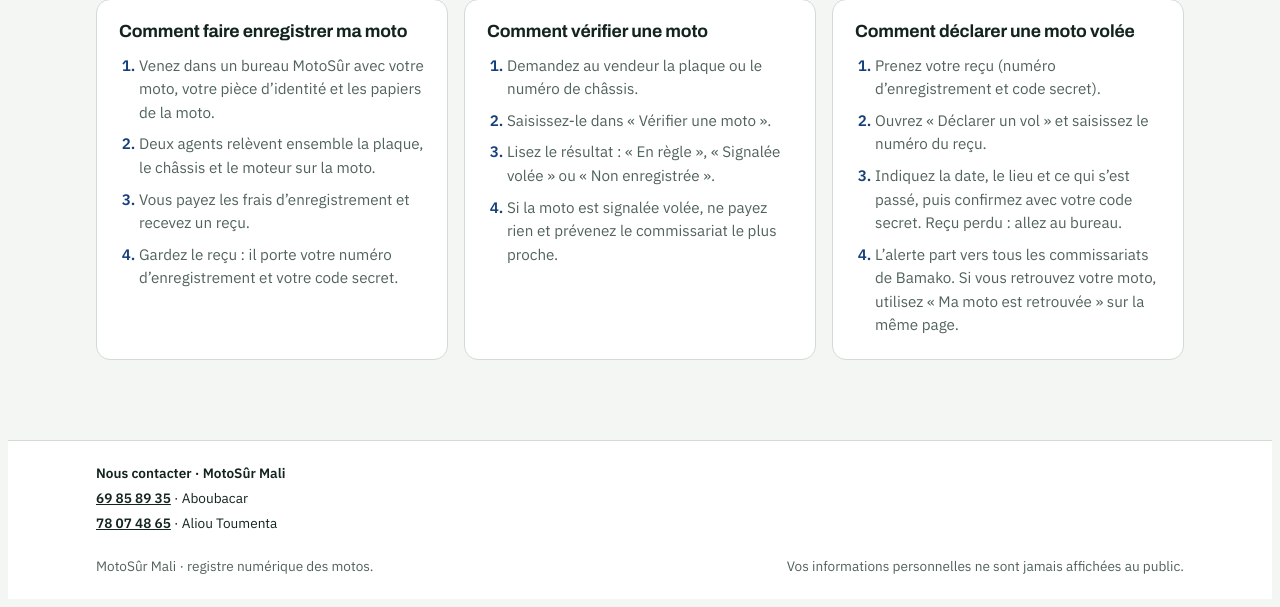
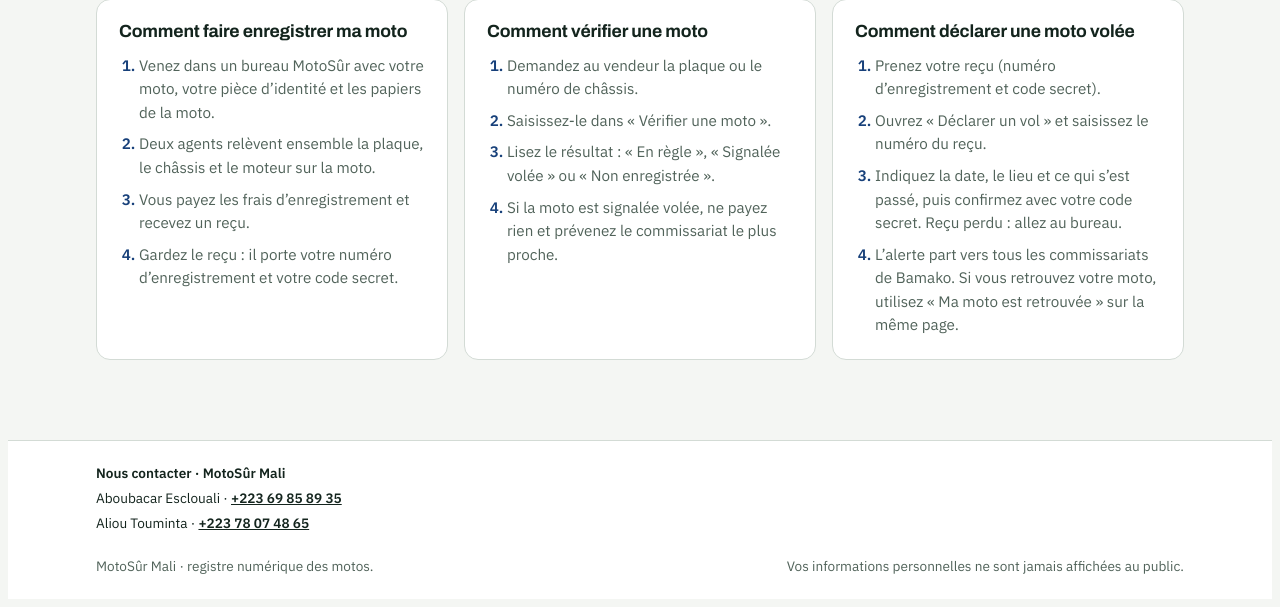
Before and after one commit to aboubacarsidiky951-wq/motosur-mali, a Spring Boot app: page / in a window 1280 px wide. Shown: the part 782-1389 px from the top of the page. Run offline with Spring Boot 4, Linux system fonts and the light colour scheme; some of the project's set-up classes (security, data sources, template engines, error pages and the like) are left out, and stand-ins take their place.

Commit message:
Pied de page : +223 et noms
Co-Authored-By: Claude Sonnet 5.5 <noreply@anthropic.com>
Claude-Session: https://claude.ai/code/session_01SqH3vGCJ335FbnoR6rPYEX

```diff
--- a/src/main/resources/static/index.html
+++ b/src/main/resources/static/index.html
@@ -212,8 +212,8 @@
   <div class="wrap foot-contact">
     <div>
       <b>Nous contacter · MotoSûr Mali</b>
-      <p><a href="tel:+22369858935">69 85 89 35</a> · Aboubacar</p>
-      <p><a href="tel:+22378074865">78 07 48 65</a> · Aliou Toumenta</p>
+      <p>Aboubacar Esclouali · <a href="tel:+22369858935">+223 69 85 89 35</a></p>
+      <p>Aliou Touminta · <a href="tel:+22378074865">+223 78 07 48 65</a></p>
     </div>
   </div>
   <div class="wrap">
```
